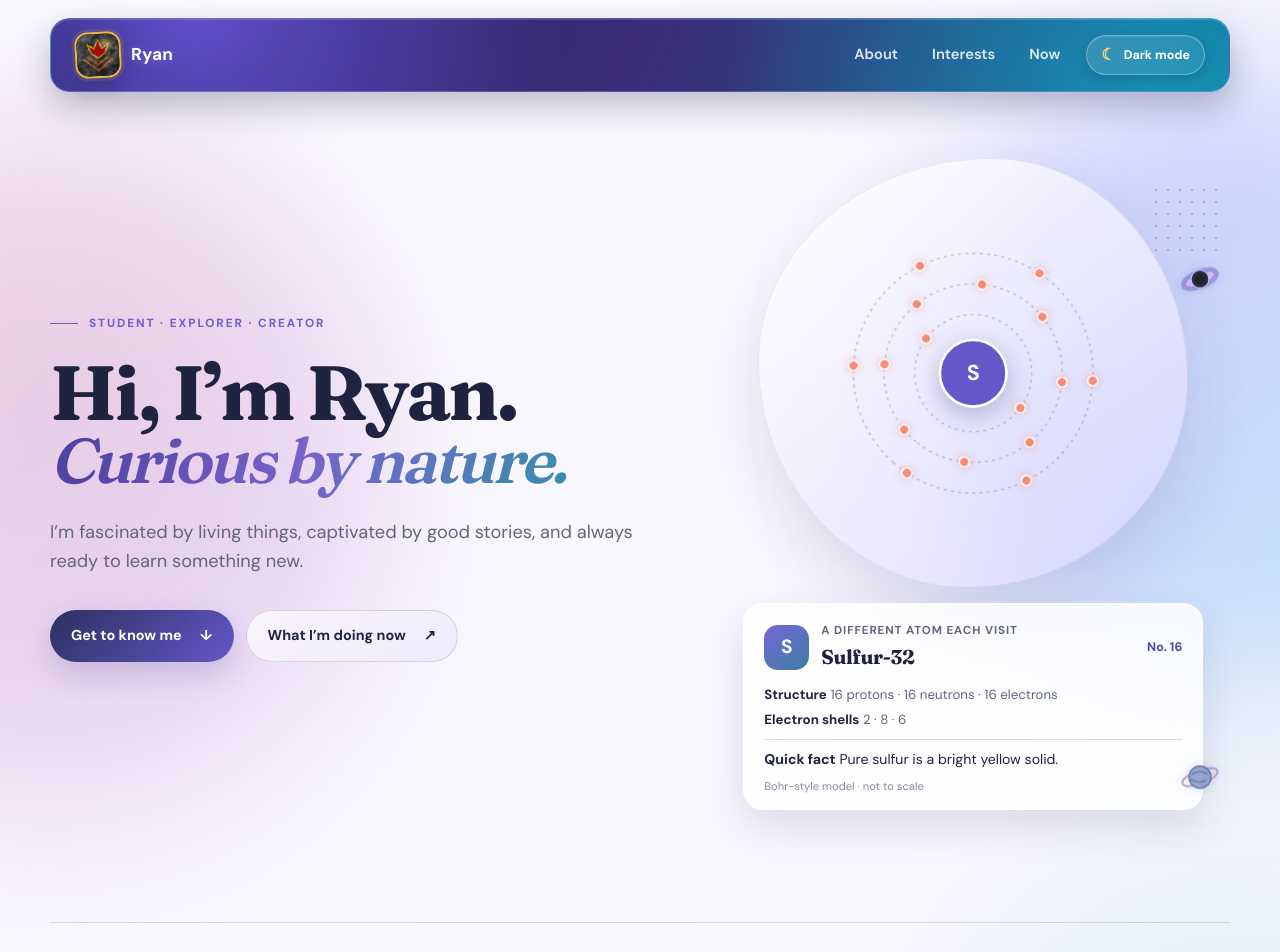
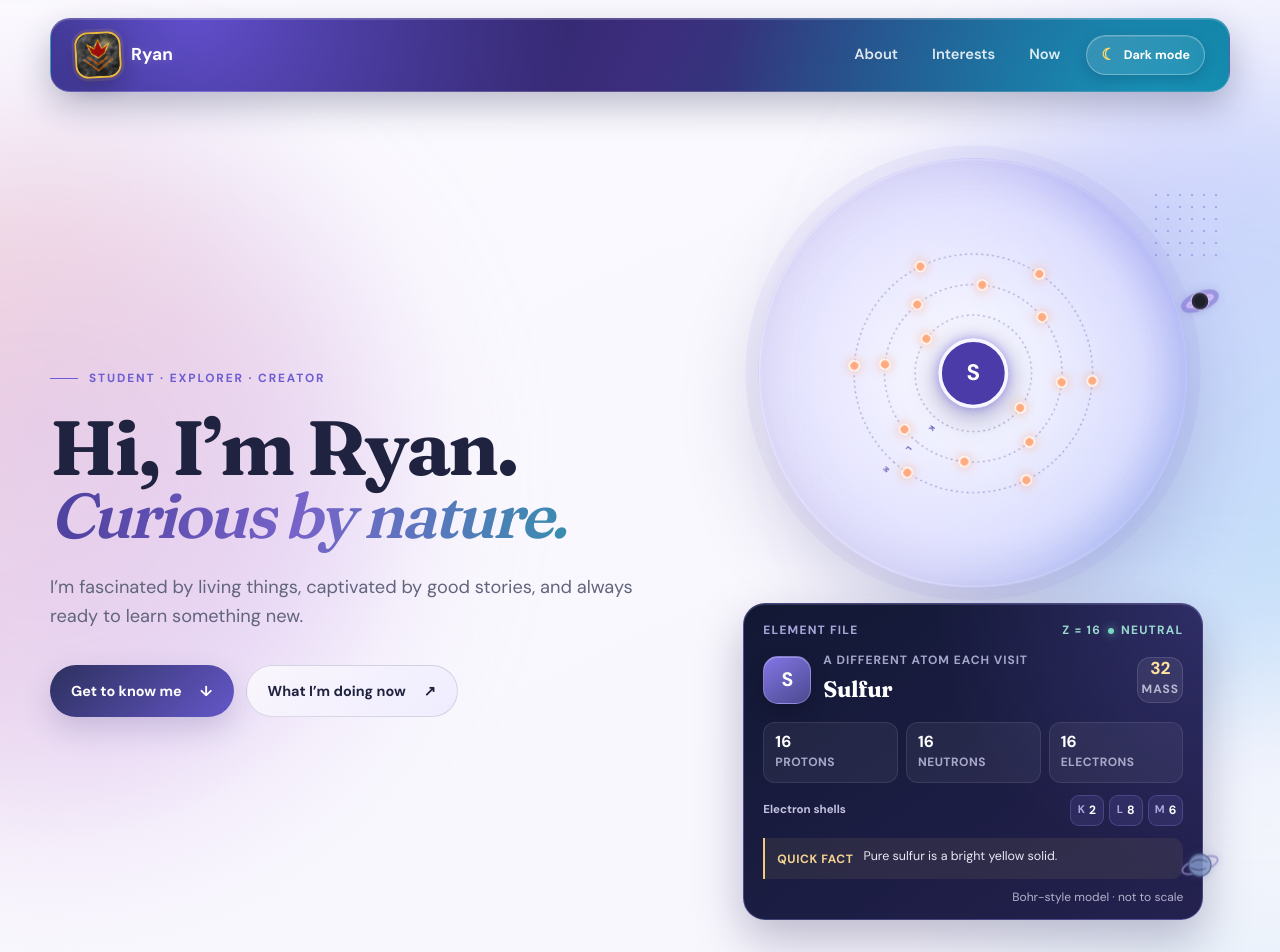
Before and after one commit to ryanshengtennis-bit/Project-Hail-Mary, a Next.js app: page / in a window 1280 px wide. Shown: the top 952 px of the page. Built offline with nearby package versions, Linux system fonts and the light colour scheme.

Commit message:
Redesign atom spotlight layout

```diff
--- a/app/page.js
+++ b/app/page.js
@@ -176,6 +176,7 @@ function AtomDiagram({ atom }) {
         return (
           <g className="atom-shell-group" key={`${atom.symbol}-${shellIndex}`} style={{ '--shell-speed': `${18 + shellIndex * 7}s`, animationDelay: `${-shellIndex * 2.7}s` }}>
             <circle className="atom-shell" cx="210" cy="210" r={radius} />
+            <text className="atom-shell-label" x={210 + radius + 9} y="214">{'KLMN'[shellIndex]}</text>
             {Array.from({ length: electronCount }, (_, electronIndex) => {
               const angle = -Math.PI / 2 + (2 * Math.PI * electronIndex) / electronCount + shellIndex * 0.19;
               return (
@@ -466,14 +467,22 @@ export default function Home() {
                 <AtomDiagram atom={atom} />
               </div>
               <div className="atom-details">
+                <div className="atom-card-label"><span>ELEMENT FILE</span><span>Z = {atom.number} <i aria-hidden="true" /> NEUTRAL</span></div>
                 <div className="atom-details-heading">
                   <span className="atom-symbol-badge" aria-hidden="true">{atom.symbol}</span>
-                  <div><p className="atom-kicker">A different atom each visit</p><h2>{atom.name}-{atom.isotope}</h2></div>
-                  <span className="atom-number">No. {atom.number}</span>
+                  <div><p className="atom-kicker">A different atom each visit</p><h2>{atom.name}</h2></div>
+                  <span className="atom-mass"><strong>{atom.isotope}</strong><small>MASS</small></span>
                 </div>
-                <p className="atom-particles"><strong>Structure</strong> {atom.number} protons · {atom.isotope - atom.number} neutrons · {atom.number} electrons</p>
-                <p className="atom-shells"><strong>Electron shells</strong> {atom.shells.join(' · ')}</p>
-                <p className="atom-fact"><strong>Quick fact</strong> {atom.fact}</p>
+                <div className="atom-particle-grid" role="group" aria-label={`Atomic structure: ${atom.number} protons, ${atom.isotope - atom.number} neutrons, ${atom.number} electrons`}>
+                  <div><strong>{atom.number}</strong><span>PROTONS</span></div>
+                  <div><strong>{atom.isotope - atom.number}</strong><span>NEUTRONS</span></div>
+                  <div><strong>{atom.number}</strong><span>ELECTRONS</span></div>
+                </div>
+                <div className="atom-shell-readout">
+                  <strong>Electron shells</strong>
+                  <div className="atom-shell-pills">{atom.shells.map((electronCount, index) => <span key={index}><small>{'KLMN'[index]}</small>{electronCount}</span>)}</div>
+                </div>
+                <div className="atom-fact-box"><span>QUICK FACT</span><p>{atom.fact}</p></div>
                 <p className="atom-model-note">Bohr-style model · not to scale</p>
               </div>
               <span className="dot-grid" aria-hidden="true"/>
--- a/styles.css
+++ b/styles.css
@@ -1510,37 +1510,60 @@ html { scroll-padding-top: 1.5rem; }
 
 .hero-art { grid-template-columns: minmax(0, 1fr); gap: 15px; padding-bottom: 8px; }
 .orb-main { width: min(430px, 84vw); }
+.orb-main {
+  border: 1px solid rgba(127,116,237,.22);
+  border-radius: 50%;
+  background: radial-gradient(circle, rgba(255,255,255,.92) 0%, rgba(224,223,255,.72) 56%, rgba(114,102,221,.15) 70%, transparent 71%);
+  box-shadow: inset 0 0 44px rgba(126,117,231,.12), 0 0 0 11px rgba(108,93,211,.045), 0 28px 70px rgba(49,43,119,.18);
+  animation: atom-orb-glow 5s ease-in-out infinite alternate;
+}
 .atom-art { position: absolute; inset: 6%; width: 88%; height: 88%; overflow: visible; }
-.atom-shell { fill: none; stroke: rgba(79,70,146,.32); stroke-width: 1.5; stroke-dasharray: 3 5; }
-.atom-electron { fill: #f28b78; stroke: #fff8f3; stroke-width: 2; filter: drop-shadow(0 0 5px rgba(242,139,120,.52)); }
+.atom-shell { fill: none; stroke: rgba(79,70,146,.48); stroke-width: 1.35; stroke-dasharray: 1 5; stroke-linecap: round; }
+.atom-shell-label { fill: #665db3; font: 700 9px ui-monospace, monospace; }
+.atom-electron { fill: #ffab82; stroke: #fff8f3; stroke-width: 2; filter: drop-shadow(0 0 6px rgba(255,163,117,.72)); }
 .atom-shell-group { transform-box: view-box; transform-origin: 210px 210px; animation: atom-shell-spin var(--shell-speed) linear infinite; }
-.atom-nucleus { fill: #6557c9; stroke: #fff; stroke-width: 3; filter: drop-shadow(0 8px 14px rgba(51,42,120,.3)); }
-.atom-symbol { fill: white; font: 700 24px var(--sans); }
+.atom-nucleus { fill: #4a3ba9; stroke: #f7f5ff; stroke-width: 4; filter: drop-shadow(0 0 6px rgba(120,105,235,.52)) drop-shadow(0 8px 16px rgba(51,42,120,.42)); }
+.atom-symbol { fill: white; font: 700 25px var(--sans); }
 .atom-details {
   position: relative;
   z-index: 3;
   width: min(460px, 94%);
-  padding: 18px 20px 14px;
-  border: 1px solid rgba(255,255,255,.8);
-  border-radius: 20px;
-  background: rgba(255,255,255,.84);
-  box-shadow: 0 16px 40px rgba(48,42,103,.14), inset 0 1px 0 white;
-  backdrop-filter: blur(14px);
-}
-.atom-details-heading { display: flex; align-items: center; gap: 12px; margin-bottom: 12px; }
-.atom-symbol-badge { width: 45px; height: 45px; display: grid; flex: 0 0 auto; place-items: center; border-radius: 14px; color: white; background: linear-gradient(145deg, #7667d8, #3e7da4); font-size: 1.2rem; font-weight: 700; }
-.atom-kicker { margin: 0 0 1px; color: var(--ink-soft); font-size: .72rem; font-weight: 700; letter-spacing: .08em; text-transform: uppercase; }
-.atom-details-heading h2 { margin: 0; font-size: 1.25rem; letter-spacing: -.02em; }
-.atom-number { margin-left: auto; color: #5145a3; font-size: .78rem; font-weight: 700; white-space: nowrap; }
-.atom-details > p { margin: 5px 0 0; color: var(--ink-soft); font-size: .83rem; line-height: 1.45; }
-.atom-details > p strong { color: var(--ink); }
-.atom-details .atom-fact { margin-top: 10px; padding-top: 9px; border-top: 1px solid var(--line); color: var(--ink); font-size: .88rem; }
-.atom-details .atom-model-note { margin-top: 9px; font-size: .7rem; opacity: .75; }
+  padding: 17px 19px 12px;
+  overflow: hidden;
+  border: 1px solid rgba(154,151,255,.34);
+  border-radius: 22px;
+  color: #f7f6ff;
+  background: radial-gradient(circle at 100% 0%, rgba(115,104,229,.22), transparent 48%), linear-gradient(145deg, #121834, #24214f);
+  box-shadow: 0 20px 48px rgba(29,26,80,.28), inset 0 1px 0 rgba(255,255,255,.12);
+  backdrop-filter: blur(16px);
+}
+.atom-card-label { display: flex; justify-content: space-between; gap: 12px; margin-bottom: 11px; color: #aaa8db; font-size: .75rem; font-weight: 700; letter-spacing: .1em; }
+.atom-card-label > span:last-child { display: flex; align-items: center; gap: 7px; color: #9bd8cf; }
+.atom-card-label i { width: 6px; height: 6px; border-radius: 50%; background: #79d7bd; box-shadow: 0 0 10px rgba(121,215,189,.8); }
+.atom-details-heading { display: flex; align-items: center; gap: 12px; margin-bottom: 14px; }
+.atom-symbol-badge { width: 48px; height: 48px; display: grid; flex: 0 0 auto; place-items: center; border: 1px solid rgba(194,186,255,.4); border-radius: 15px; color: #fff; background: linear-gradient(145deg, #8376e6, #4b498f); box-shadow: inset 0 1px 0 rgba(255,255,255,.25), 0 7px 18px rgba(0,0,0,.2); font-size: 1.22rem; font-weight: 700; }
+.atom-kicker { margin: 0 0 2px; color: #a5a6ca; font-size: .75rem; font-weight: 700; letter-spacing: .08em; text-transform: uppercase; }
+.atom-details-heading h2 { margin: 0; color: #fff; font-size: 1.4rem; letter-spacing: -.02em; }
+.atom-mass { width: 46px; height: 46px; margin-left: auto; display: flex; flex-direction: column; align-items: center; justify-content: center; border: 1px solid rgba(255,255,255,.12); border-radius: 13px; background: rgba(255,255,255,.07); }
+.atom-mass strong { color: #ffe2a0; font-size: 1.08rem; line-height: 1; }
+.atom-mass small { margin-top: 3px; color: #b8b8d2; font-size: .75rem; font-weight: 700; letter-spacing: .08em; }
+.atom-particle-grid { display: grid; grid-template-columns: repeat(3, minmax(0,1fr)); gap: 8px; }
+.atom-particle-grid > div { display: flex; flex-direction: column; gap: 2px; padding: 9px 11px; border: 1px solid rgba(255,255,255,.09); border-radius: 12px; background: rgba(255,255,255,.055); }
+.atom-particle-grid strong { color: #fff; font-size: 1rem; line-height: 1.2; }
+.atom-particle-grid span { color: #a8a9c9; font-size: .75rem; font-weight: 700; letter-spacing: .04em; }
+.atom-shell-readout { display: flex; align-items: center; justify-content: space-between; gap: 12px; margin-top: 12px; }
+.atom-shell-readout > strong { color: #c5c3e2; font-size: .72rem; }
+.atom-shell-pills { display: flex; gap: 5px; }
+.atom-shell-pills > span { min-width: 34px; height: 31px; display: inline-flex; align-items: center; justify-content: center; gap: 4px; padding-inline: 6px; border: 1px solid rgba(173,164,255,.22); border-radius: 9px; color: white; background: rgba(127,115,227,.14); font-size: .75rem; font-weight: 700; }
+.atom-shell-pills small { color: #aaa5df; font-size: .7rem; }
+.atom-fact-box { display: grid; grid-template-columns: auto 1fr; align-items: start; gap: 10px; margin-top: 12px; padding: 10px 12px; border-left: 2px solid #f3c878; border-radius: 0 11px 11px 0; background: rgba(243,200,120,.08); }
+.atom-fact-box > span { padding-top: 2px; color: #f3d38f; font-size: .75rem; font-weight: 700; letter-spacing: .05em; white-space: nowrap; }
+.atom-fact-box p { margin: 0; color: #e8e8f7; font-size: .78rem; line-height: 1.4; }
+.atom-details .atom-model-note { margin: 9px 0 0; color: #b3b2cc; font-size: .75rem; text-align: right; }
 
 @keyframes atom-shell-spin { to { transform: rotate(360deg); } }
-
-html[data-theme="dark"] .atom-details { border-color: rgba(208,203,255,.18); background: rgba(17,20,46,.89); box-shadow: 0 18px 42px rgba(0,0,0,.28), inset 0 1px 0 rgba(255,255,255,.1); }
-html[data-theme="dark"] .atom-number { color: #c1b6ff; }
+@keyframes atom-orb-glow { from { box-shadow: inset 0 0 35px rgba(126,117,231,.1), 0 0 0 9px rgba(108,93,211,.035), 0 24px 58px rgba(49,43,119,.13); } to { box-shadow: inset 0 0 52px rgba(126,117,231,.2), 0 0 0 13px rgba(108,93,211,.065), 0 32px 82px rgba(49,43,119,.22); } }
+
 html[data-theme="dark"] .atom-shell { stroke: rgba(207,199,255,.4); }
 
 @media (max-width: 680px) {
@@ -1571,6 +1594,11 @@ html[data-theme="dark"] .atom-shell { stroke: rgba(207,199,255,.4); }
   .hero-art { min-height: 0; padding-top: 12px; }
   .orb-main { width: min(330px, 82vw); }
   .atom-details { padding: 15px 16px 13px; }
+  .atom-card-label { font-size: .75rem; letter-spacing: .06em; }
+  .atom-shell-readout { gap: 8px; }
+  .atom-shell-readout > strong { font-size: .66rem; }
+  .atom-particle-grid > div { padding: 8px; }
+  .atom-fact-box { gap: 7px; padding: 9px; }
 }
 
 @media (prefers-reduced-motion: reduce) {
```
